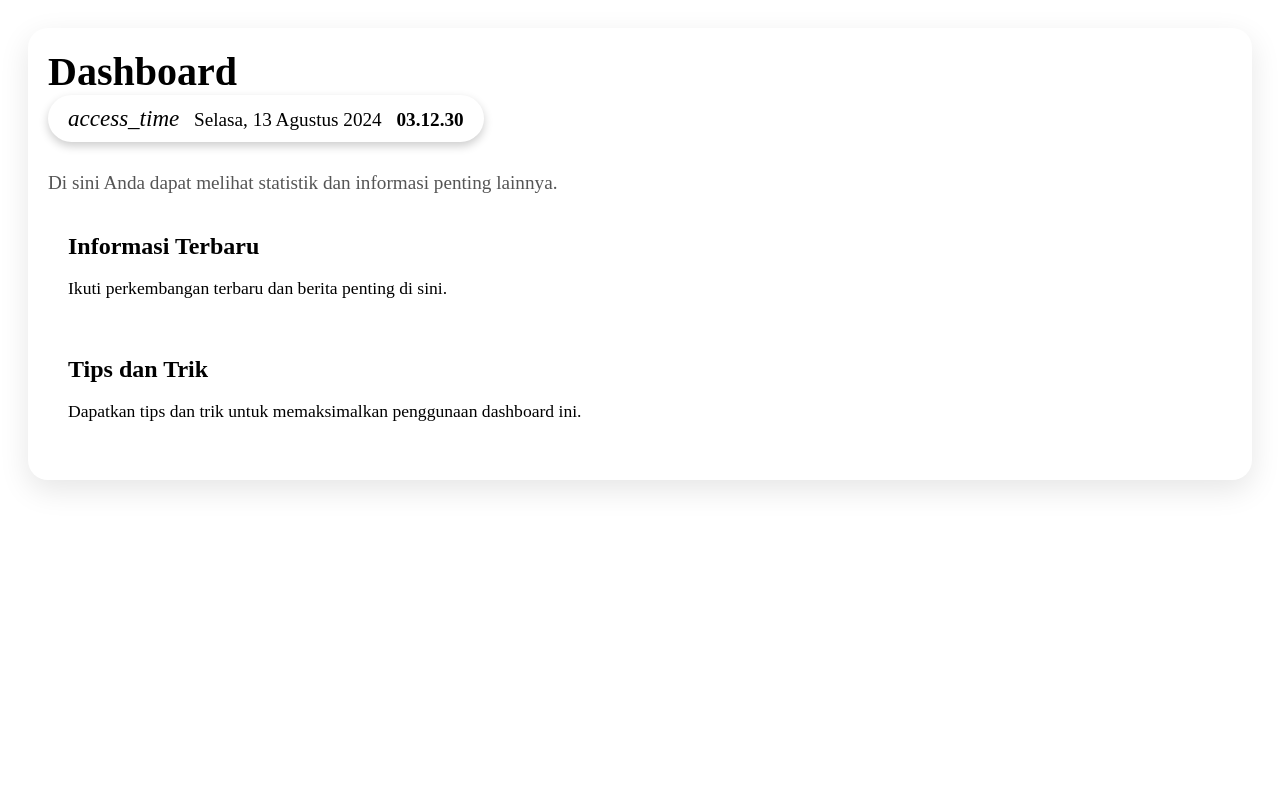
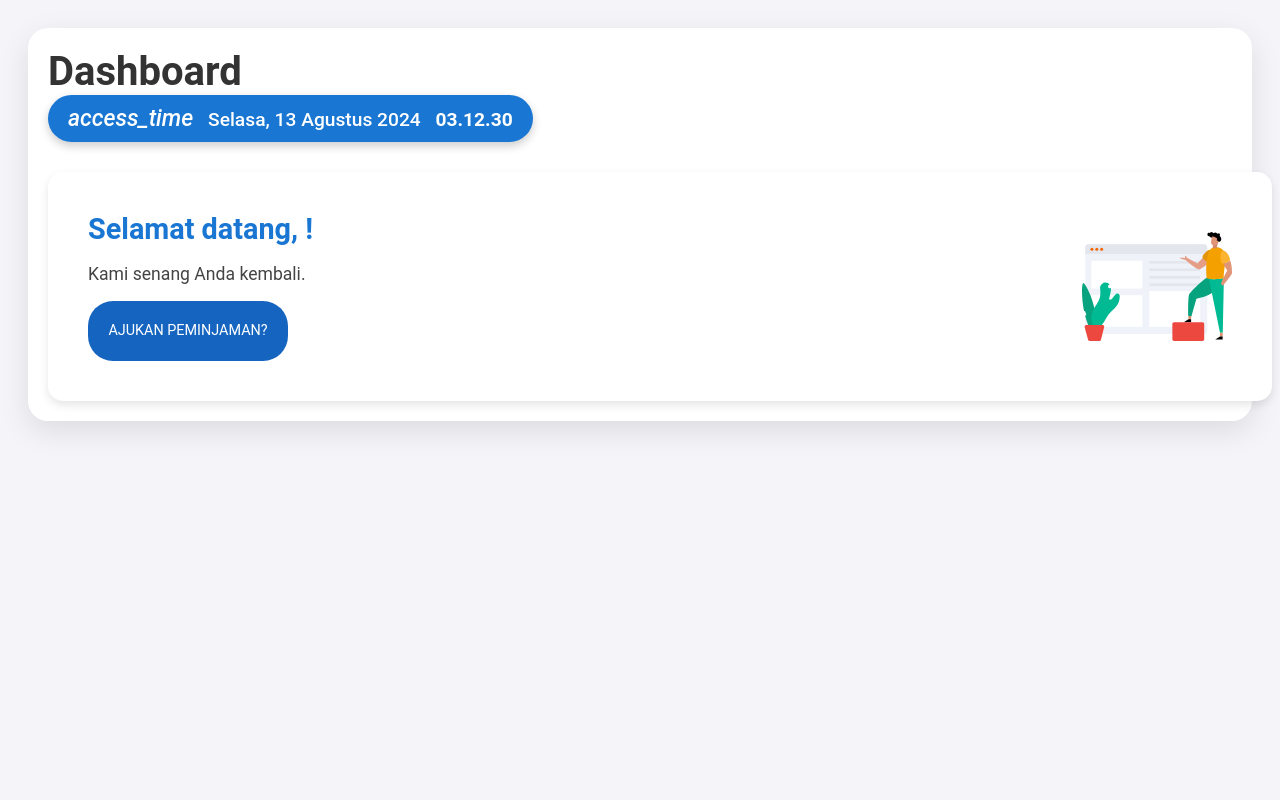
Before and after one commit to rdtyaandr/koperasiii, a CodeIgniter app: the page made by application/views/dashboard/user.php in a window 1280 px wide. Run offline with CodeIgniter, Linux system fonts and the light colour scheme.

Commit message:
dashboard user pun

```diff
--- a/application/views/dashboard/user.php
+++ b/application/views/dashboard/user.php
@@ -1,49 +1,110 @@
+<!DOCTYPE html>
+<html lang="id">
+<head>
+    <meta charset="UTF-8">
+    <meta name="viewport" content="width=device-width, initial-scale=1.0">
+    <title>Dashboard</title>
     <style>
+        body {
+            background-color: #f4f4f9;
+            color: #333;
+            font-family: 'Roboto', sans-serif;
+        }
         .card-content {
             padding: 20px;
         }
-
         .card-title {
             font-size: 1.5em;
             font-weight: bold;
         }
-
         .stat-card {
             border-radius: 15px;
             box-shadow: 0 4px 10px rgba(0, 0, 0, 0.1);
             text-align: center;
+            background: white;
         }
-
         .stat-card h4 {
             font-size: 2em;
             margin: 10px 0;
+            color: #333;
         }
-
         .stat-card p {
             font-size: 1em;
+            color: #666;
         }
-
         #current-datetime {
             font-size: 1.2em;
             font-weight: 500;
-            padding: 10px;
-            border-radius: 50px;
+            padding: 10px 20px;
+            border-radius: 25px;
+            background: #1976d2;
+            color: white;
             box-shadow: 0 4px 10px rgba(0, 0, 0, 0.2);
+        }
+        .welcome-card {
+            display: flex;
+            align-items: center;
+            justify-content: space-between;
+            border-radius: 15px;
+            box-shadow: 0 4px 10px rgba(0, 0, 0, 0.1);
+            background: #ffffff;
+            padding: 20px;
+            width: 100%;
+        }
+        .welcome-card .card-content {
+            display: flex;
+            align-items: center;
+            width: 100%;
+        }
+        .welcome-card .card-text {
+            flex: 1;
+            padding-right: 20px;
+        }
+        .welcome-card img {
+            max-width: 150px; /* Update ukuran gambar SVG */
+        }
+        .welcome-card .card-title {
+            font-size: 1.8em;
+            color: #1976d2;
+        }
+        .welcome-card p {
+            font-size: 1.1em;
+            color: #444;
+        }
+        .btn-large {
+            margin-top: 8px;
+            border-radius: 25px;
+            width: 200px; /* Set width to 200px */
+            height: 40px;
+            padding: 10px 0; /* Adjust vertical padding */
+            font-size: 0.9em;
+            text-transform: uppercase;
+            display: flex;
+            align-items: center;
+            justify-content: center;
+            background-color: #1565c0;
+            color: white;
+            text-decoration: none;
+            text-align: center;
+            line-height: 1.5; /* Adjust line-height for vertical centering */
+        }
+        .btn-large:hover {
+            background-color: #0d47a1;
         }
     </style>
 </head>
-
+<body>
 <div class="container-fluid" style="padding: 20px;">
     <div class="row">
         <div class="col s12">
-                <div class="card hoverable" style="border-radius: 20px; box-shadow: 0 10px 30px rgba(0, 0, 0, 0.1);">
+            <div class="card hoverable" style="border-radius: 20px; box-shadow: 0 10px 30px rgba(0, 0, 0, 0.1); background: #ffffff;">
                 <div class="card-content">
                     <div class="row valign-wrapper" style="margin-bottom: 30px;">
                         <div class="col s6">
                             <span class="card-title blue-text text-darken-2" style="font-size: 2.5em; font-weight: bold;">Dashboard</span>
                         </div>
                         <div class="col s6 right-align">
-                                <div id="current-datetime" class="blue darken-3 white-text" style="display: inline-block; font-size: 1.2em; font-weight: 500; padding: 10px 20px; border-radius: 50px; box-shadow: 0 4px 10px rgba(0, 0, 0, 0.2);">
+                            <div id="current-datetime" class="blue darken-3 white-text" style="display: inline-block;">
                                 <i class="material-icons left" style="font-size: 1.2em; margin-right: 10px;">access_time</i>
                                 <span id="date"></span>
                                 <span id="time" style="margin-left: 10px; font-weight: bold;"></span>
@@ -52,23 +113,14 @@
                     </div>
                     <div class="row">
                         <div class="col s12">
-                                <p style="font-size: 1.2em; color: #555;">Di sini Anda dapat melihat statistik dan informasi penting lainnya.</p>
+                            <div class="card welcome-card blue lighten-4 hoverable">
+                                <div class="card-content">
+                                    <div class="card-text">
+                                        <span class="card-title">Selamat datang, <?php echo $this->session->userdata('name'); ?>!</span>
+                                        <p>Kami senang Anda kembali.</p>
+                                        <a href="<?php echo base_url('pinjaman'); ?>" class="btn-large">Ajukan peminjaman?</a>
                                     </div>
-                        </div>
-                        <div class="row">
-                            <div class="col s12 m6">
-                                <div class="card blue lighten-4 hoverable" style="border-radius: 10px;">
-                                    <div class="card-content">
-                                        <span class="card-title blue-text" style="font-weight: bold;">Informasi Terbaru</span>
-                                        <p style="font-size: 1.1em;">Ikuti perkembangan terbaru dan berita penting di sini.</p>
-                                    </div>
-                                </div>
-                            </div>
-                            <div class="col s12 m6">
-                                <div class="card green lighten-4 hoverable" style="border-radius: 10px;">
-                                    <div class="card-content">
-                                        <span class="card-title green-text" style="font-weight: bold;">Tips dan Trik</span>
-                                        <p style="font-size: 1.1em;">Dapatkan tips dan trik untuk memaksimalkan penggunaan dashboard ini.</p>
+                                    <img src="<?php echo base_url('assets/images/welcome.svg'); ?>" alt="Welcome">
                                 </div>
                             </div>
                         </div>
@@ -105,3 +157,5 @@
     setInterval(updateDateTime, 1000);
     updateDateTime();
 </script>
+</body>
+</html>
```
Also changed, not shown: assets/images/welcome.svg (added). Lines whose indentation alone changed are shown as unchanged.
